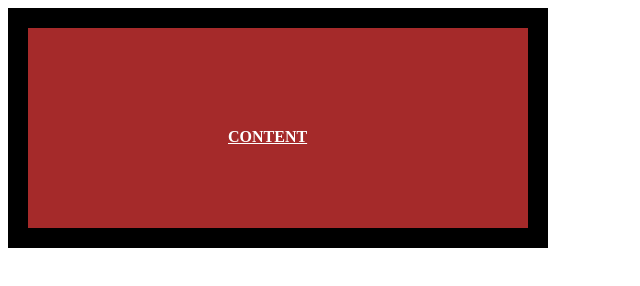
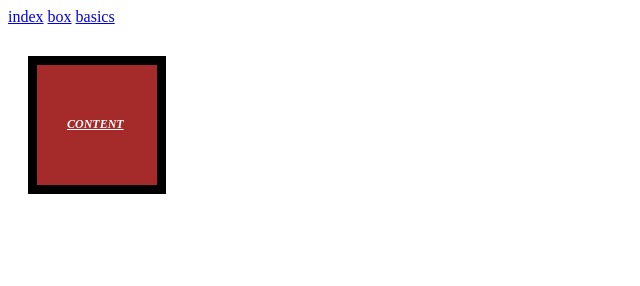
Before and after one commit to iamindrapreetsingh/webPractice, a plain HTML site: page Assignment.html in a window 1280 px wide. Shown: the whole page, without its empty margins (0-640 px from the left). Drawn offline with Linux system fonts and the light colour scheme.

Commit message:
Address comment

```diff
--- a/Assignment.html
+++ b/Assignment.html
@@ -8,26 +8,36 @@
 
 #box
 {
+    margin-left: 20px;
+    margin-top: 30px;
     background-color: brown;
-    height: 200px;
-    width: 500px;
-    border-width: 20px;
+    height: 120px;
+    width: 120px;
+    border-width: 9px;
     border-style: solid;
     border-color: black;
     text-decoration: underline;
     font-weight: bold;
     color : white;
+    font-style: italic;
+    font-size: 12px;
 }
 
 #content
 {
-    padding: 100px;
-    padding-left: 200px;
+    padding-top: 52px;
+    padding-left: 30px;
 }
 
     </style>
 </head>
 <body>
+
+    <span style="size: 2;">
+    <a href="table.html">index</a>
+    <a href="box.html">box</a>
+    <a href="basics.html">basics</a>
+    </span>
 
     <div id="box">
 
```
